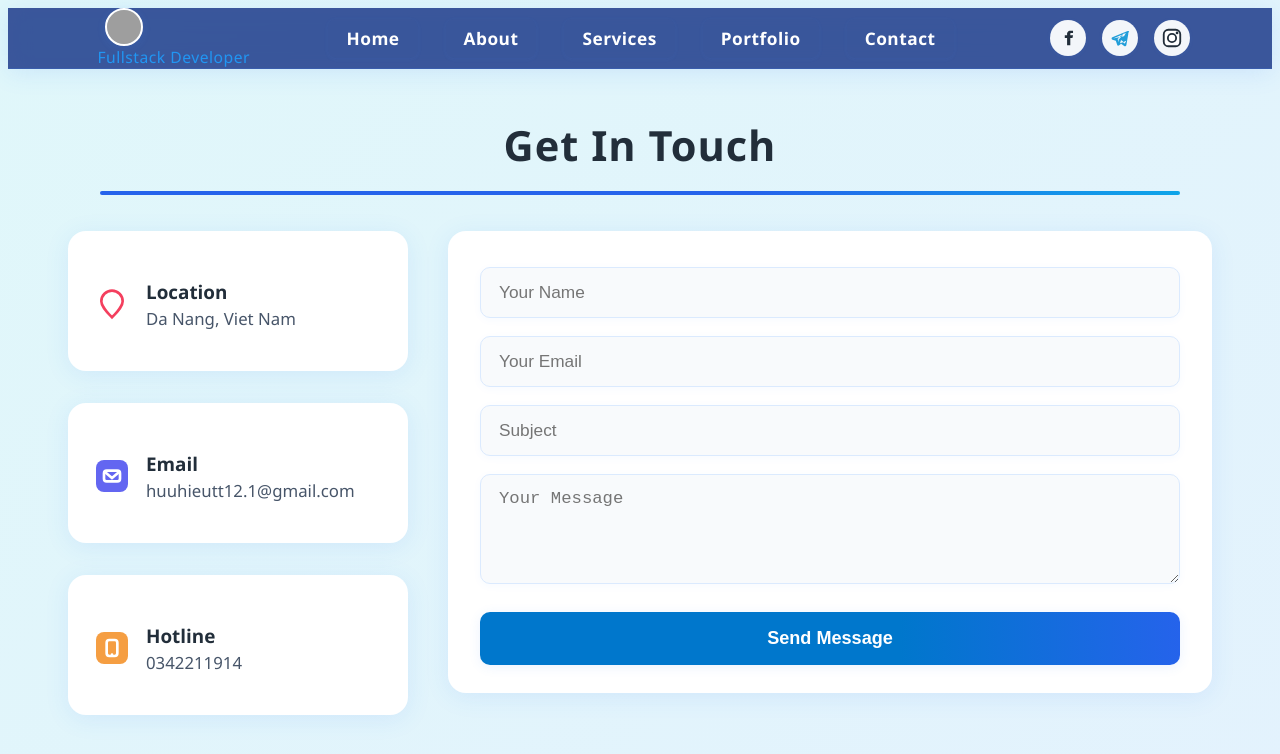
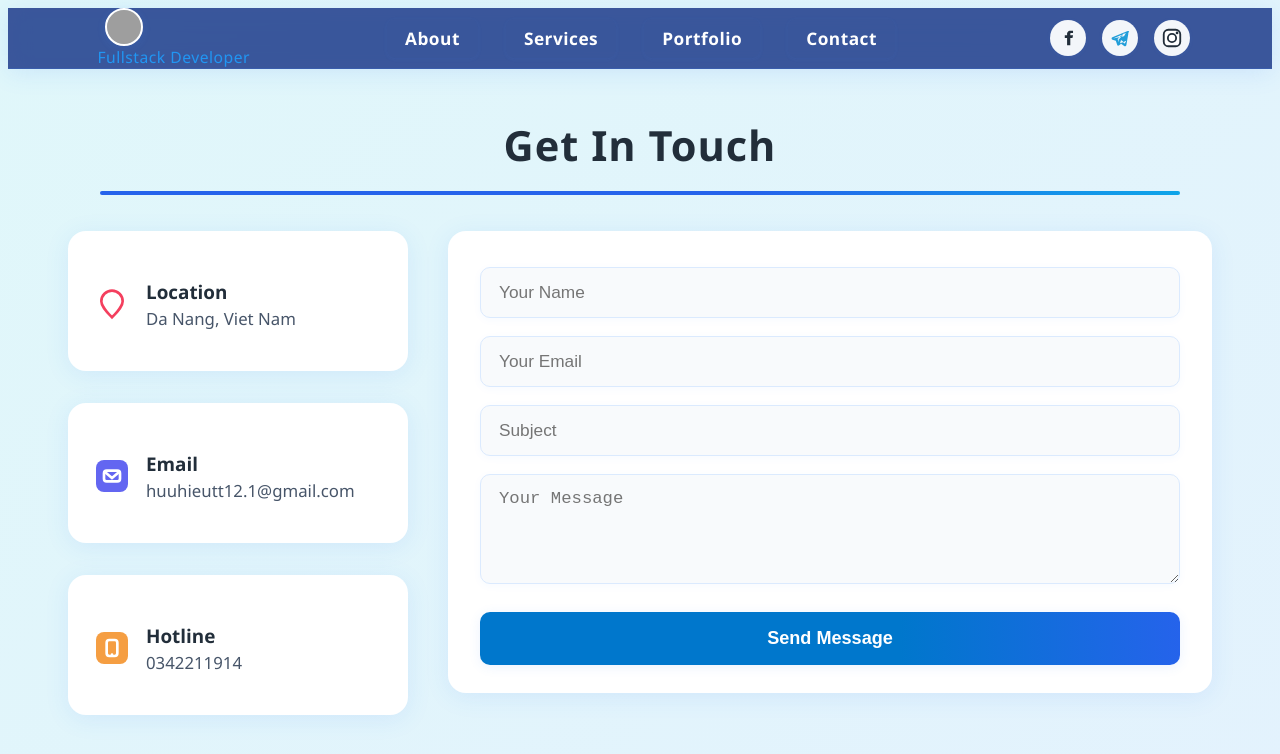
Before and after one commit to huuhieu1609/React, a React (Create React App) app: page /contact in a window 1280 px wide. Shown: the top 754 px of the page. Built offline with nearby package versions, Linux system fonts and the light colour scheme; grey boxes are pictures that could not be loaded.

Commit message:
up22082025

```diff
--- a/public/index.html
+++ b/public/index.html
@@ -24,7 +24,7 @@
       work correctly both with client-side routing and a non-root public URL.
       Learn how to configure a non-root public URL by running `npm run build`.
     -->
-    <title>React App</title>
+    <title>portfolio Hữu Hiếu</title>
   </head>
   <body>
     <noscript>You need to enable JavaScript to run this app.</noscript>
--- a/src/components/Navbar/Navbar.css
+++ b/src/components/Navbar/Navbar.css
@@ -1,3 +1,6 @@
+html {
+  scroll-behavior: smooth;
+}
 /* Logo block (avatar + name + subtitle) */
 .navbar-logo-block {
   display: flex;
--- a/src/components/Navbar/Navbar.jsx
+++ b/src/components/Navbar/Navbar.jsx
@@ -1,5 +1,5 @@
 import React from "react";
-import { Link } from "react-router-dom";
+
 import "./Navbar.css";
 
 const Navbar = () => {
@@ -18,11 +18,10 @@ const Navbar = () => {
 					<div className="navbar-subtitle">Fullstack Developer</div>
 				</div>
 				<ul className="navbar-menu">
-					<li><Link to="/">Home</Link></li>
-					<li><Link to="/about">About</Link></li>
-					<li><Link to="/profile">Services</Link></li>
-					<li><Link to="/projects">Portfolio</Link></li>
-					<li><Link to="/contact">Contact</Link></li>
+					<li><a href="#about-section">About</a></li>
+					<li><a href="#profile-section">Services</a></li>
+					<li><a href="#project-section">Portfolio</a></li>
+					<li><a href="#hotline-section">Contact</a></li>
 				</ul>
 				<div className="navbar-social">
 					<a href="https://www.facebook.com/tran.hieu.565760" target="_blank" rel="noopener noreferrer" aria-label="Facebook" className="navbar-social-icon">
```
